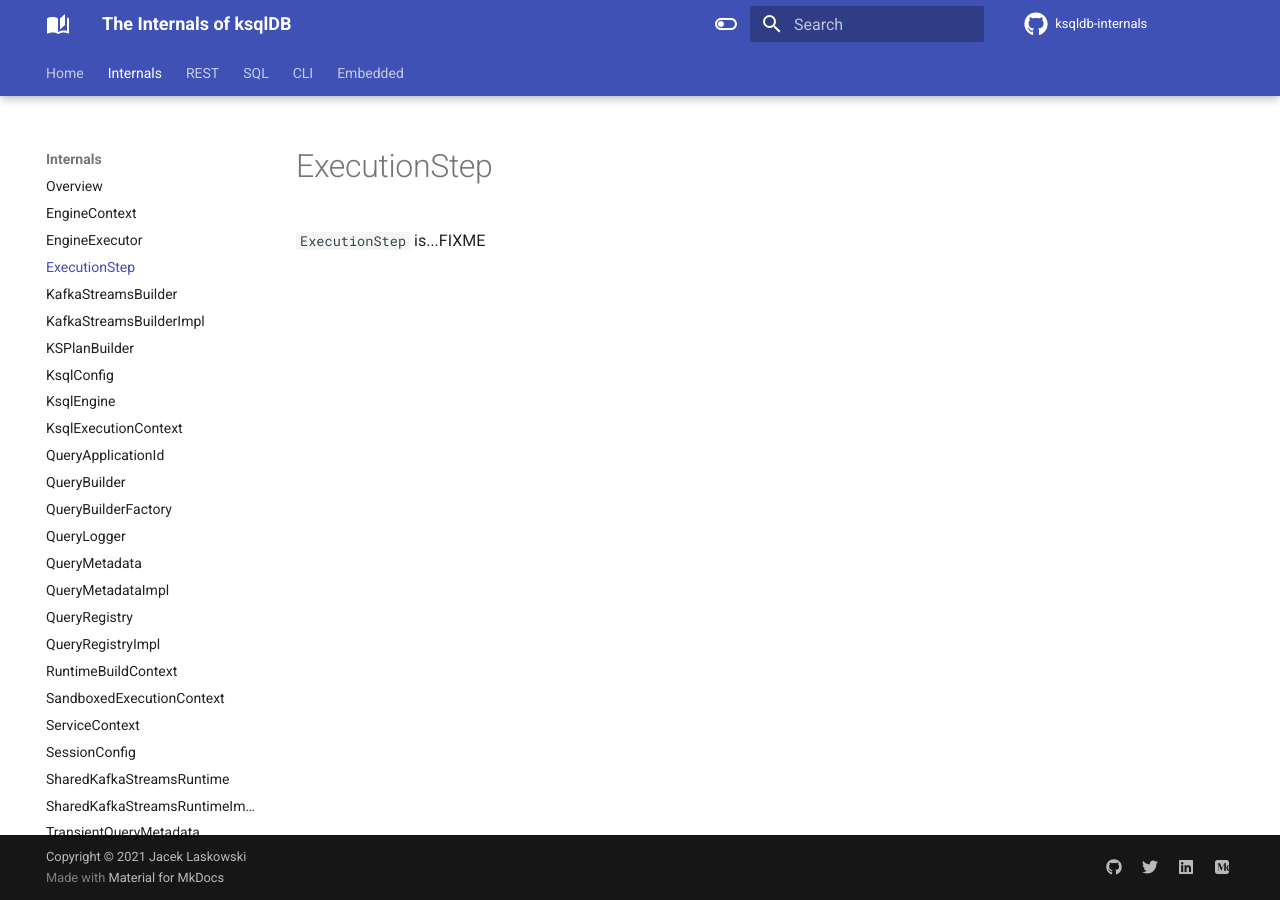
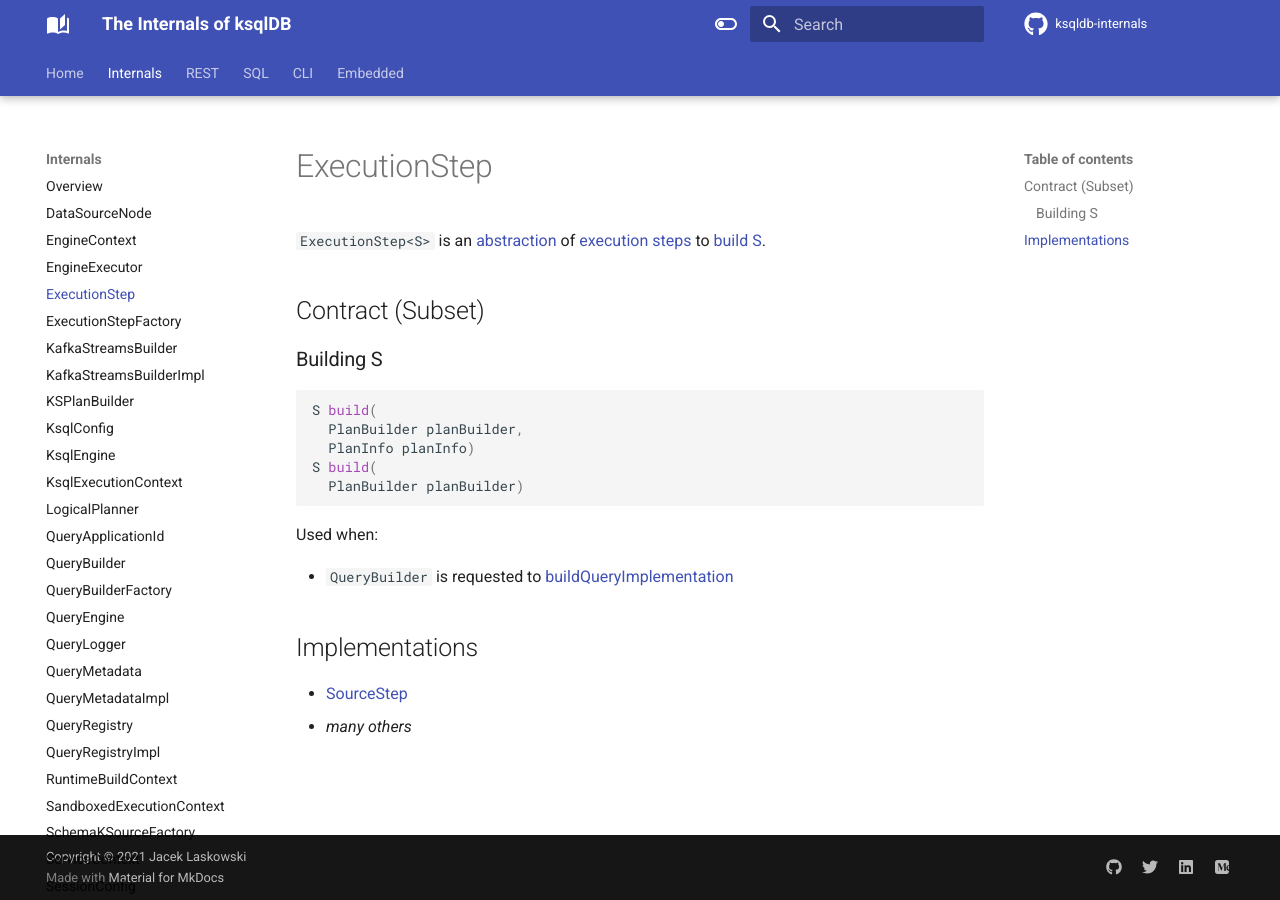
Before and after one commit to japila-books/ksqldb-internals, an MkDocs documentation site: the page built from docs/ExecutionStep.md, in a window 1280 px wide. Built offline with MkDocs 1.6.1 and Material for MkDocs 9.7.7, drawn with Linux system fonts in a browser that asks for light colours; comment, search, counter and statistics services are not loaded.

Commit message:
ExecutionStep et al.

````diff
--- a/docs/ExecutionStep.md
+++ b/docs/ExecutionStep.md
@@ -1,3 +1,24 @@
 # ExecutionStep
 
-`ExecutionStep` is...FIXME
+`ExecutionStep<S>` is an [abstraction](#contract) of [execution steps](#implementations) to [build S](#build).
+
+## Contract (Subset)
+
+### <span id="build"> Building S
+
+```java
+S build(
+  PlanBuilder planBuilder,
+  PlanInfo planInfo)
+S build(
+  PlanBuilder planBuilder)
+```
+
+Used when:
+
+* `QueryBuilder` is requested to [buildQueryImplementation](QueryBuilder.md#buildQueryImplementation)
+
+## Implementations
+
+* [SourceStep](SourceStep.md)
+* _many others_
--- a/mkdocs.yml
+++ b/mkdocs.yml
@@ -105,18 +105,22 @@ nav:
   - Home: index.md
   - Internals:
     - Overview: overview.md
+    - DataSourceNode: DataSourceNode.md
     - EngineContext: EngineContext.md
     - EngineExecutor: EngineExecutor.md
     - ExecutionStep: ExecutionStep.md
+    - ExecutionStepFactory: ExecutionStepFactory.md
     - KafkaStreamsBuilder: KafkaStreamsBuilder.md
     - KafkaStreamsBuilderImpl: KafkaStreamsBuilderImpl.md
     - KSPlanBuilder: KSPlanBuilder.md
     - KsqlConfig: KsqlConfig.md
     - KsqlEngine: KsqlEngine.md
     - KsqlExecutionContext: KsqlExecutionContext.md
+    - LogicalPlanner: LogicalPlanner.md
     - QueryApplicationId: QueryApplicationId.md
     - QueryBuilder: QueryBuilder.md
     - QueryBuilderFactory: QueryBuilderFactory.md
+    - QueryEngine: QueryEngine.md
     - QueryLogger: QueryLogger.md
     - QueryMetadata: QueryMetadata.md
     - QueryMetadataImpl: QueryMetadataImpl.md
@@ -124,10 +128,13 @@ nav:
     - QueryRegistryImpl: QueryRegistryImpl.md
     - RuntimeBuildContext: RuntimeBuildContext.md
     - SandboxedExecutionContext: SandboxedExecutionContext.md
+    - SchemaKSourceFactory: SchemaKSourceFactory.md
     - ServiceContext: ServiceContext.md
     - SessionConfig: SessionConfig.md
     - SharedKafkaStreamsRuntime: SharedKafkaStreamsRuntime.md
     - SharedKafkaStreamsRuntimeImpl: SharedKafkaStreamsRuntimeImpl.md
+    - SourceStep: SourceStep.md
+    - StreamSource: StreamSource.md
     - TransientQueryMetadata: TransientQueryMetadata.md
   - REST:
     - CommandQueue: rest/CommandQueue.md
````
Also changed, not shown: docs/DataSourceNode.md (added, +20 -0 lines), docs/EngineExecutor.md (+17 -0 lines), docs/ExecutionStepFactory.md (added, +19 -0 lines), docs/LogicalPlanner.md (added, +39 -0 lines), docs/QueryEngine.md (added, +18 -0 lines), docs/SchemaKSourceFactory.md (added, +27 -0 lines), docs/SourceStep.md (added, +25 -0 lines), docs/StreamSource.md (added, +18 -0 lines).
